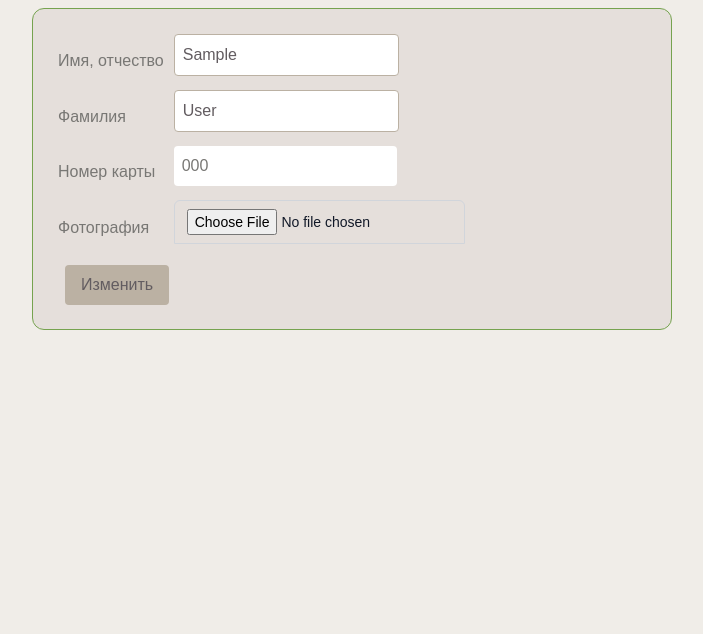
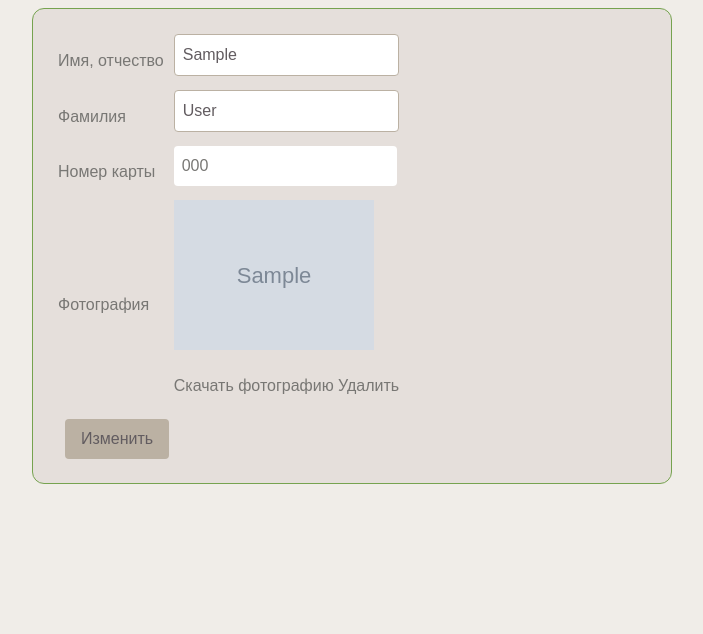
Before and after one commit to zakhep66/tip_service, a Django app: page /editStaff/1 in a window 1280 px wide. Shown: the part 230-864 px from the top of the page, without its empty margins (288-991 px from the left). Before the commit the page ends 560 px from the top, so only its background shows below. Run offline with Django 4.2, Linux system fonts and the light colour scheme; tables that the repository leaves empty hold one stand-in row (values such as "Sample post"); grey boxes marked "Sample" are stand-in pictures; some libraries are stand-ins or nearby versions; some web fonts are replaced.

Commit message:
form editStaff

```diff
--- a/templates/editStaff.html
+++ b/templates/editStaff.html
@@ -1,7 +1,7 @@
 {% extends 'base.html' %}
 
 {% block title %}
-    Редактирование руководителя
+    Редактирование сотрудника
 {% endblock %}
 {% block content %}
 <div class="w-full grid grid-rows-2 grid-flow-col lg:items-center lg:w-auto mt-10">
@@ -40,8 +40,17 @@
                                             <tr>
                                                 <td><label for="photo" class="form-label">Фотография</label></td>
                                                 <td>
-                                                        <input type="file" placeholder="Фотография сотрудника" name="avatar"  value="{{ staff.avatar }}"
-                                                               class="appearance-none rounded-none relative block w-full px-3 py-2 border border-gray-300 placeholder-gray-500 text-gray-900 rounded-t-md focus:outline-none focus:z-10 sm:text-sm">
+                                                    {% if staff.avatar %}
+                                                    <img src="{{ staff.avatar.url }}" alt="фотография сотрудника" style="max-width: 200px;"><br>
+                                                    <a href="{{ staff.avatar.url }}" download="сотрудник" class="btn btn-secondary btn-sm mt-2">Скачать фотографию</a>
+                                                    <a class="btn btn-primary" href="#" role="button">Удалить</a>
+                                                    {% endif %}
+                                                    {% if staff.avatar == NULL or staff.avatar == '' %}
+                                                    <p>У сотрудника нет фотографии</p>
+                                                        <div class="input-group mb-3">
+                                                            <input type="file" class="form-control" placeholder="Фотография сотрудника" name="avatar" aria-describedby="button-addon1">
+                                                        </div>
+                                                    {% endif %}
                                                     <div class="mb-3">{{ f.errors }}</div>
                                                 </td>
                                             </tr>
```
